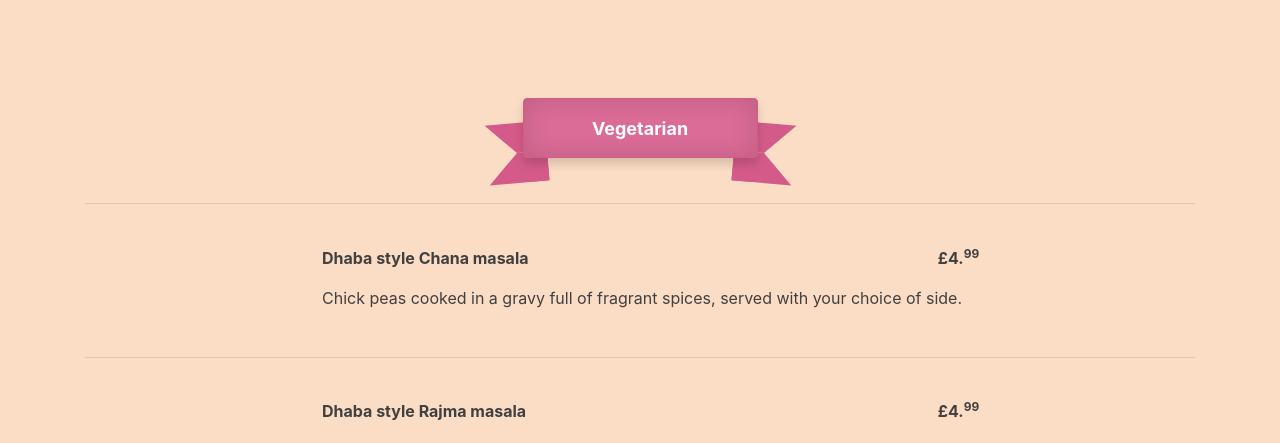
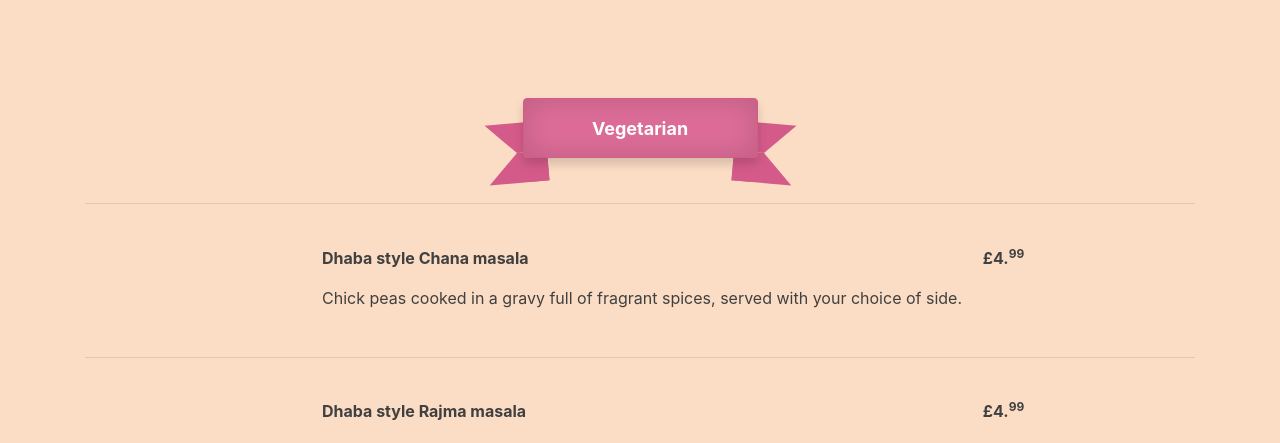
Before and after one commit to SudarshanSuryaprakash/ghar-ka-khana, a plain HTML site: page index.html in a window 1280 px wide. Shown: the part 352-795 px from the top of the page. Drawn offline with nearby package versions, Linux system fonts and the light colour scheme; a script that the page names is missing.

Commit message:
testingg

```diff
--- a/css/main.css
+++ b/css/main.css
@@ -256,8 +256,8 @@ label {
 
 .food-price {
   position: relative;
-  padding-right: 50px;
-  left: 60px;
+  padding-right: 15px;
+  left: 70px;
   /* background: #f0cdb8; */
 }
 
```
